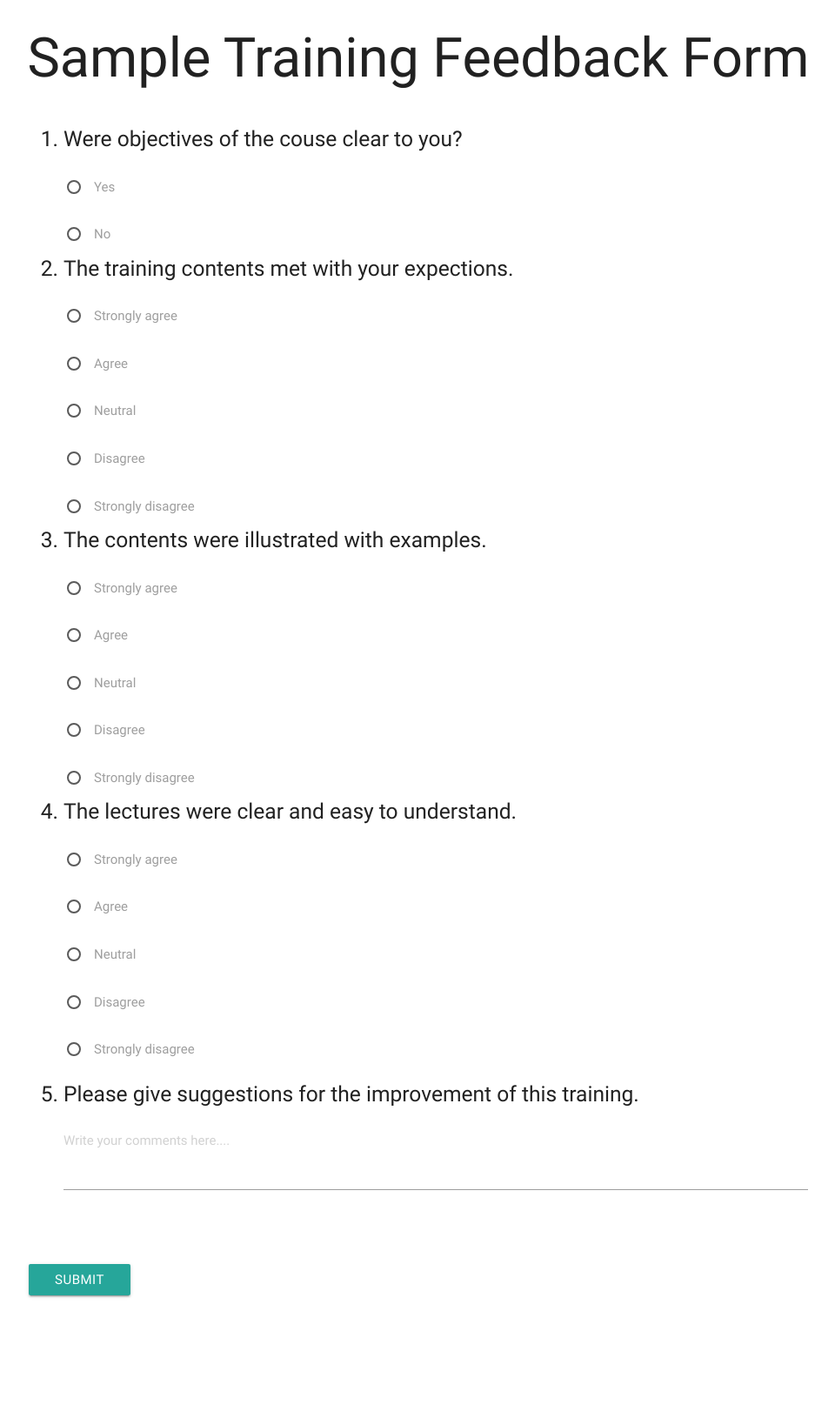
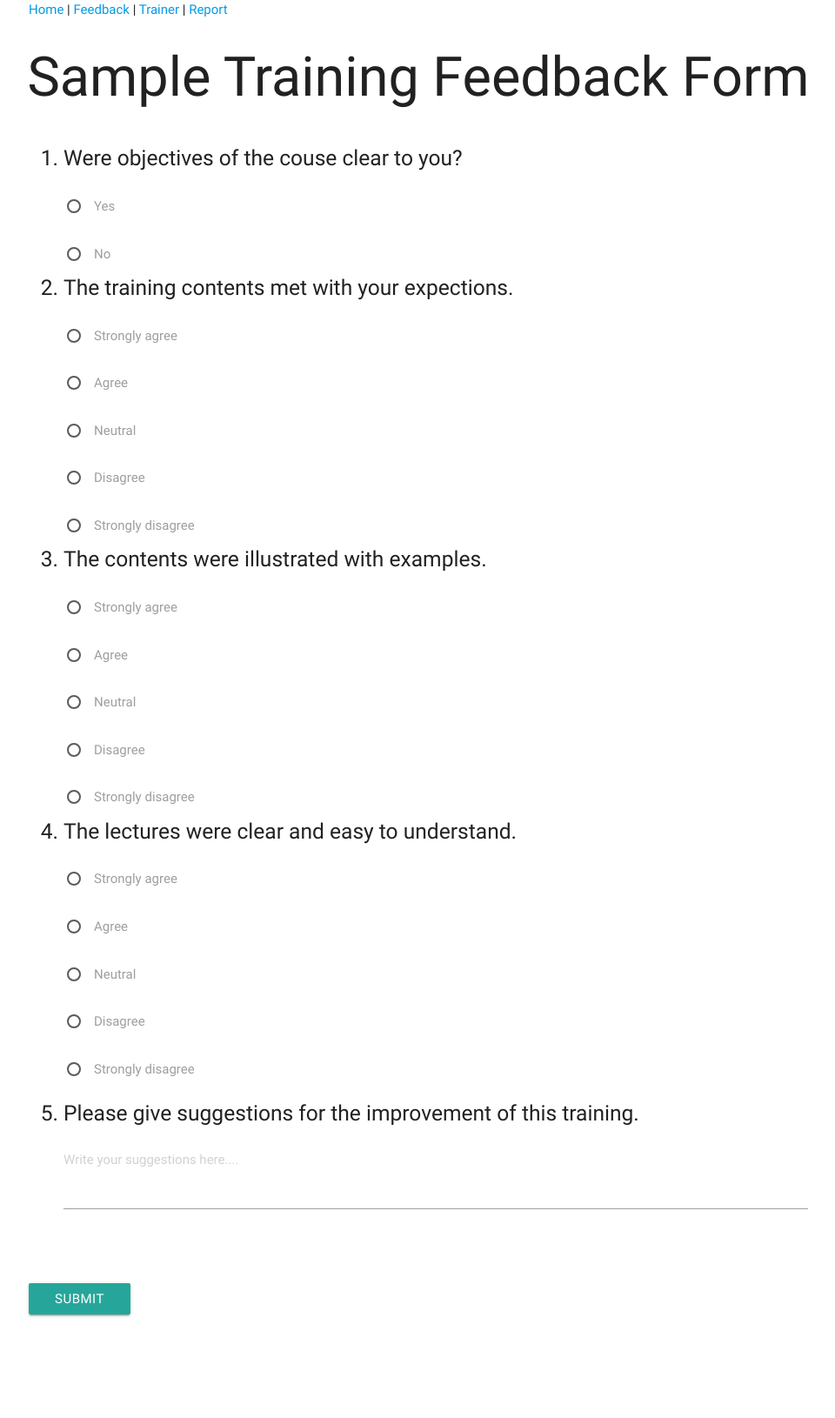
Before and after one commit to henokali1/FANS-feedback-form, a Django app: page /feedback/ in a window 1280 px wide. Shown: the top 1630 px of the page at 87% size, without its empty margins (159-1119 px from the left). Before the commit the page ends 1492 px from the top, so only its background shows below. Run offline with Django 3.2, Linux system fonts and the light colour scheme; some libraries are stand-ins or nearby versions.

Commit message:
Tempo navbar

```diff
--- a/feedback_form/settings.py
+++ b/feedback_form/settings.py
@@ -25,7 +25,7 @@ SECRET_KEY = '$j*(sxqi$-a#ibb*7!r!&w=&*w+7ms2px=2ix@6y6da0q36il7'
 # SECURITY WARNING: don't run with debug turned on in production!
 DEBUG = True
 
-ALLOWED_HOSTS = ['178.128.72.120']
+ALLOWED_HOSTS = []
 
 
 # Application definition
--- a/templates/base.html
+++ b/templates/base.html
@@ -15,7 +15,10 @@
 
               </head>
 
-
+<body>
+        <div class="container">
+                <a href="/">Home</a> | <a href="/feedback/">Feedback</a> | <a href="/trainer/">Trainer</a> | <a href="/report/">Report</a>
+        </div>
 
     {% block content %} {% endblock content %}
 
--- a/templates/feedback.html
+++ b/templates/feedback.html
@@ -93,7 +93,7 @@
         <li>
           <p>Please give suggestions for the improvement of this training.</p>
             <div class="input-field">
-                <textarea name="question_five" placeholder="Write your comments here...." id="message" class="materialize-textarea"></textarea>
+                <textarea name="question_five" placeholder="Write your suggestions here...." id="message" class="materialize-textarea"></textarea>
                 <label for="message"></label>
               </div>
         </li>
--- a/templates/trainer.html
+++ b/templates/trainer.html
@@ -16,7 +16,7 @@
                   <thead>
                     <tr>
                       <th>Training/Course Title</th>
-                      <th>Date Created</th>
+                      <th>Date Submitted</th>
                       <th></th>
                     </tr>
                   </thead>
```
